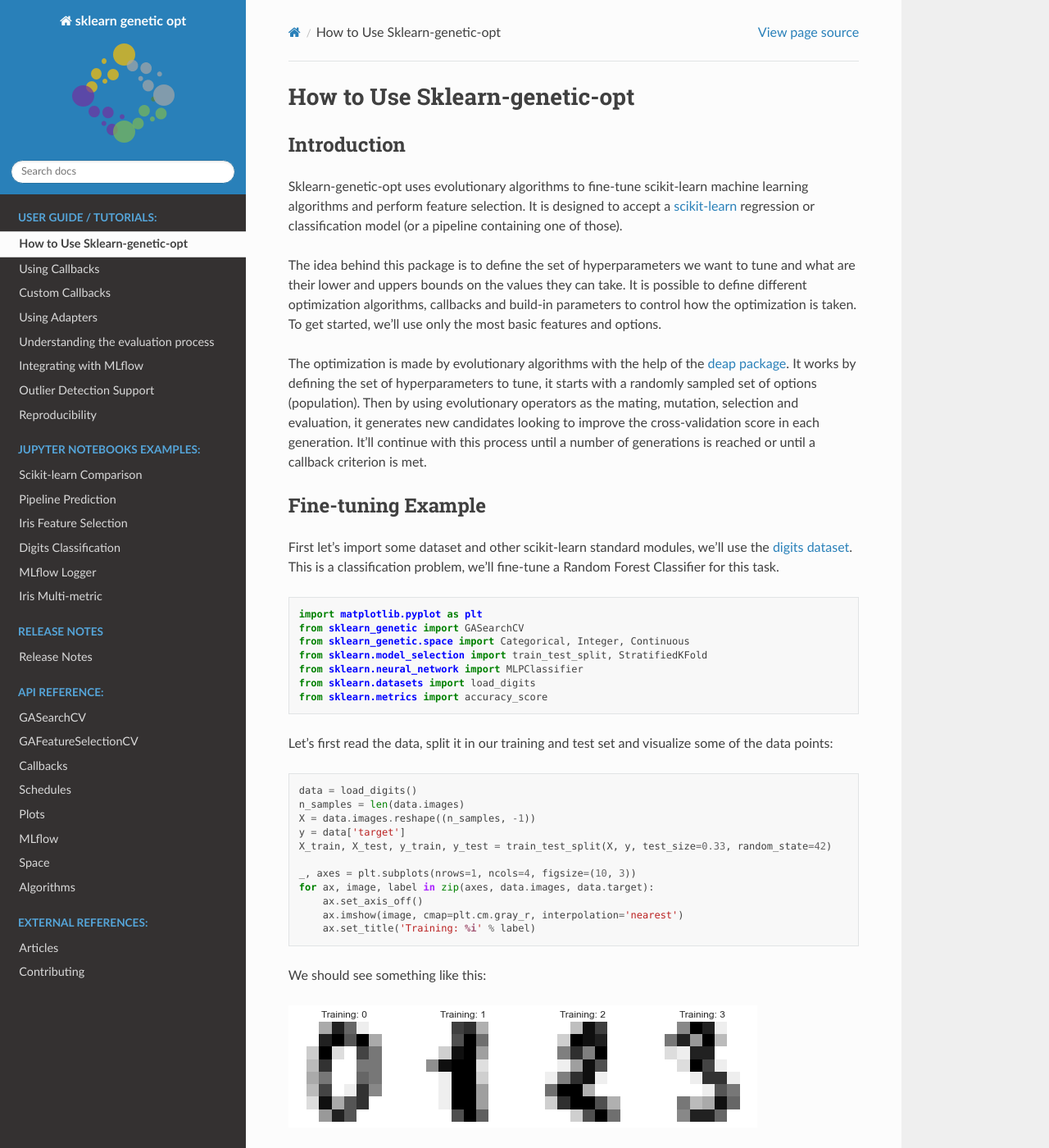
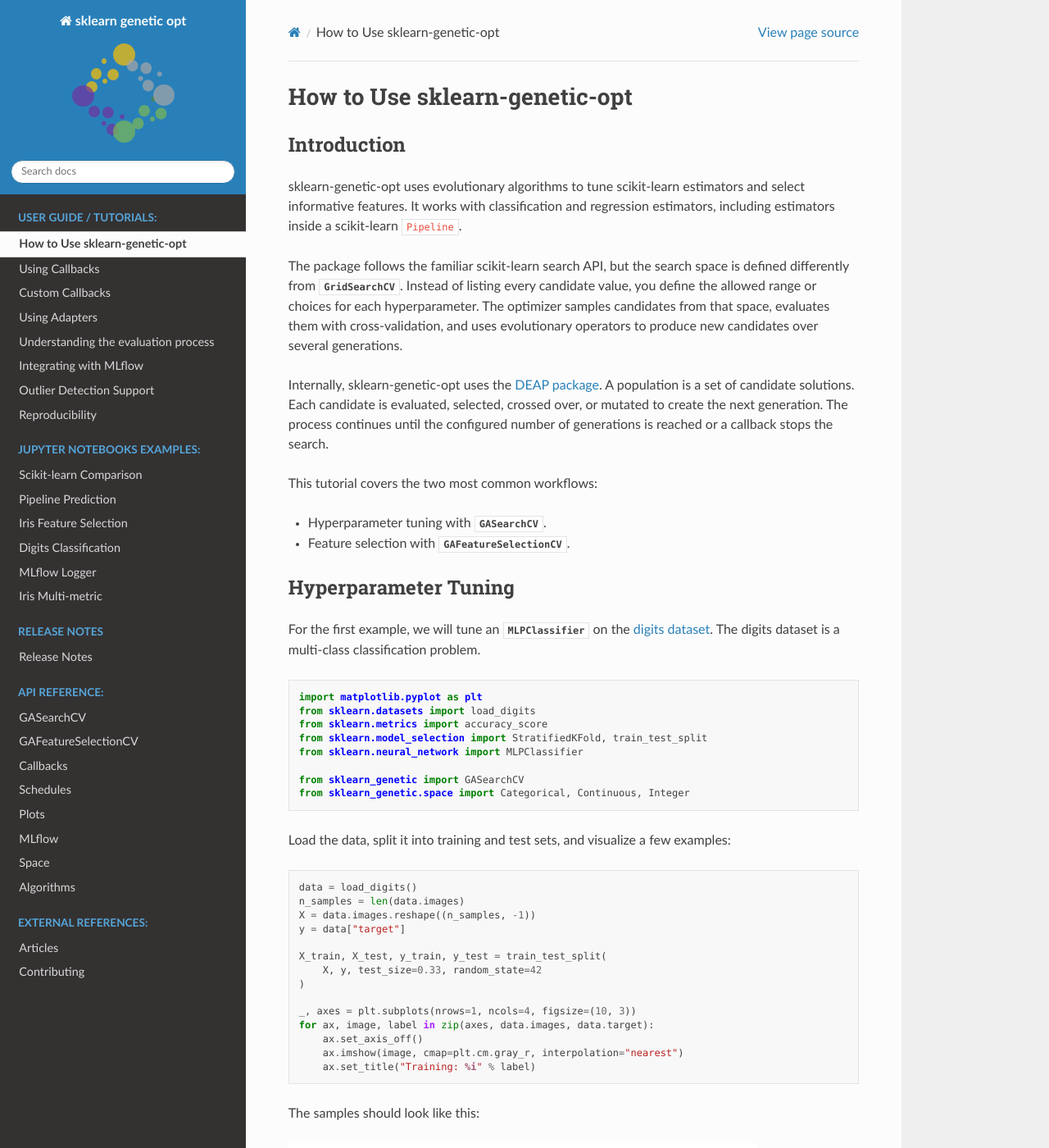
Before and after one commit to rodrigo-arenas/Sklearn-genetic-opt, a Sphinx documentation site: the page built from docs/tutorials/basic_usage.rst, in a window 1280 px wide and 1400 px high. Shown: the whole window at 82% size. Built offline with Sphinx 7.4.7 and the Read the Docs theme 3.1.0, drawn with Linux system fonts in a browser that asks for light colours; some of the changed text lies outside the part shown.

Commit message:
improve basic usage docs

```diff
--- a/docs/tutorials/basic_usage.rst
+++ b/docs/tutorials/basic_usage.rst
@@ -1,231 +1,240 @@
 .. _basic-usage:
 
-How to Use Sklearn-genetic-opt
+How to Use sklearn-genetic-opt
 ==============================
 
 Introduction
 ------------
 
-Sklearn-genetic-opt uses evolutionary algorithms to fine-tune scikit-learn machine learning algorithms
-and perform feature selection.
-It is designed to accept a `scikit-learn <http://scikit-learn.org/stable/index.html>`__
-regression or classification model (or a pipeline containing one of those).
+sklearn-genetic-opt uses evolutionary algorithms to tune scikit-learn
+estimators and select informative features. It works with classification and
+regression estimators, including estimators inside a scikit-learn
+``Pipeline``.
 
-The idea behind this package is to define the set of hyperparameters we want to tune and what are their
-lower and uppers bounds on the values they can take.
-It is possible to define different optimization algorithms, callbacks and build-in parameters to control how
-the optimization is taken.
-To get started, we'll use only the most basic features and options.
+The package follows the familiar scikit-learn search API, but the search space
+is defined differently from :class:`~sklearn.model_selection.GridSearchCV`.
+Instead of listing every candidate value, you define the allowed range or
+choices for each hyperparameter. The optimizer samples candidates from that
+space, evaluates them with cross-validation, and uses evolutionary operators to
+produce new candidates over several generations.
 
-The optimization is made by evolutionary algorithms with the help of the
-`deap package <https://deap.readthedocs.io/en/master/>`__.
-It works by defining the set of hyperparameters to tune, it starts with a randomly sampled set of options (population).
-Then by using evolutionary operators as the mating, mutation, selection and evaluation,
-it generates new candidates looking to improve the cross-validation score in each generation.
-It'll continue with this process until a number of generations is reached or until a callback criterion is met.
+Internally, sklearn-genetic-opt uses the
+`DEAP package <https://deap.readthedocs.io/en/master/>`__. A population is a
+set of candidate solutions. Each candidate is evaluated, selected, crossed over,
+or mutated to create the next generation. The process continues until the
+configured number of generations is reached or a callback stops the search.
 
-Fine-tuning Example
--------------------
+This tutorial covers the two most common workflows:
 
-First let's import some dataset and other scikit-learn standard modules, we'll use
-the `digits dataset <https://scikit-learn.org/stable/modules/generated/sklearn.datasets.load_digits.html>`__.
-This is a classification problem, we'll fine-tune a Random Forest Classifier for this task.
+- Hyperparameter tuning with :class:`~sklearn_genetic.GASearchCV`.
+- Feature selection with :class:`~sklearn_genetic.GAFeatureSelectionCV`.
+
+Hyperparameter Tuning
+---------------------
+
+For the first example, we will tune an
+:class:`~sklearn.neural_network.MLPClassifier` on the
+`digits dataset <https://scikit-learn.org/stable/modules/generated/sklearn.datasets.load_digits.html>`__.
+The digits dataset is a multi-class classification problem.
 
 .. code:: python3
 
     import matplotlib.pyplot as plt
-    from sklearn_genetic import GASearchCV
-    from sklearn_genetic.space import Categorical, Integer, Continuous
-    from sklearn.model_selection import train_test_split, StratifiedKFold
-    from sklearn.neural_network import MLPClassifier
     from sklearn.datasets import load_digits
     from sklearn.metrics import accuracy_score
+    from sklearn.model_selection import StratifiedKFold, train_test_split
+    from sklearn.neural_network import MLPClassifier
 
-Let's first read the data, split it in our training and test set and visualize some of the data points:
+    from sklearn_genetic import GASearchCV
+    from sklearn_genetic.space import Categorical, Continuous, Integer
+
+Load the data, split it into training and test sets, and visualize a few
+examples:
 
 .. code:: python3
 
    data = load_digits()
    n_samples = len(data.images)
    X = data.images.reshape((n_samples, -1))
-   y = data['target']
-   X_train, X_test, y_train, y_test = train_test_split(X, y, test_size=0.33, random_state=42)
+   y = data["target"]
+
+   X_train, X_test, y_train, y_test = train_test_split(
+       X, y, test_size=0.33, random_state=42
+   )
 
    _, axes = plt.subplots(nrows=1, ncols=4, figsize=(10, 3))
    for ax, image, label in zip(axes, data.images, data.target):
        ax.set_axis_off()
-       ax.imshow(image, cmap=plt.cm.gray_r, interpolation='nearest')
-       ax.set_title('Training: %i' % label)
+       ax.imshow(image, cmap=plt.cm.gray_r, interpolation="nearest")
+       ax.set_title("Training: %i" % label)
 
-We should see something like this:
+The samples should look like this:
 
 .. image:: ../images/basic_usage_digits_0.png
 
-Now, we must define our param_grid, similar to scikit-learn, which is a dictionary with the model's hyperparameters.
-The main difference with for example scikit-learn's GridSearchCV,
-is that we don't pre-define the values to use in the search,
-but rather, the boundaries of each parameter.
+Next, define the hyperparameter search space. The keys in ``param_grid`` must
+match valid estimator parameters. The values are search-space dimensions:
 
-So if we have a parameter named *'n_estimators'* we'll only tell to sklearn-genetic-opt, that is an integer value,
-and that we want to set a lower boundary of 100 and an upper boundary of 500, so the optimizer will set a value in this range.
-We must do this with all the hyperparameters we want to tune, like this:
+- :class:`~sklearn_genetic.space.Integer` samples integer values from a range.
+- :class:`~sklearn_genetic.space.Continuous` samples floating-point values from
+  a range.
+- :class:`~sklearn_genetic.space.Categorical` samples from a fixed list of
+  choices.
 
 .. code:: python3
 
-    # this library even performs well on weird ranges
-    # adjust this to better ranges for better results
-    param_grid = {'tol': Continuous(1e-2, 1e10, distribution='log-uniform'),
-                  'alpha': Continuous(1e-5, 2e-5),
-                  'activation': Categorical(['logistic', 'tanh']),
-                  'batch_size': Integer(300, 350)
-                 }
+    param_grid = {
+        "tol": Continuous(1e-2, 1e10, distribution="log-uniform"),
+        "alpha": Continuous(1e-5, 2e-5),
+        "activation": Categorical(["logistic", "tanh"]),
+        "batch_size": Integer(300, 350),
+    }
 
-Notice that in the case of *'boostrap'*, as it is a categorical variable, we do must define all its possible values.
-As well, in the 'min_weight_fraction_leaf', we used an additional parameter named distribution,
-this is useful to tell the optimizer from which data distribution it can sample some random values during the optimization.
+For example, ``batch_size`` can take any integer value from 300 to 350, while
+``activation`` must be either ``"logistic"`` or ``"tanh"``. The
+``distribution`` argument controls how random values are sampled from a
+dimension. A log-uniform distribution is useful when a parameter spans several
+orders of magnitude.
 
-Now, we are ready to set the GASearchCV, its the object that will allow us to run the fitting process using evolutionary algorithms
-It has several options that we can use, for this first example, we'll keep it very simple:
+Now create the estimator and the cross-validation strategy:
 
 .. code:: python3
 
-    # The base classifier to tune
     clf = MLPClassifier(hidden_layer_sizes=(50, 30))
 
-    # Our cross-validation strategy (it could be just an int)
-    cv = StratifiedKFold(n_splits=3, shuffle=True)
+    cv = StratifiedKFold(n_splits=3, shuffle=True, random_state=42)
 
-    # The main class from sklearn-genetic-opt
-    evolved_estimator = GASearchCV(estimator=clf,
-                                  cv=cv,
-                                  scoring='accuracy',
-                                  param_grid=param_grid,
-                                  n_jobs=-1,
-                                  verbose=True,
-                                  population_size=10,
-                                  generations=20)
+    evolved_estimator = GASearchCV(
+        estimator=clf,
+        cv=cv,
+        scoring="accuracy",
+        param_grid=param_grid,
+        n_jobs=-1,
+        verbose=True,
+        population_size=10,
+        generations=20,
+    )
 
-So now the setup is ready, note that are other parameters that can be specified in GASearchCV,
-the ones we used, are equivalents to the meaning in scikit-learn, besides the one already explained,
-is worth mentioning that the "metric" is going to be used as the optimization variable,
-so the algorithm will try to find the set of parameters that maximizes this metric.
+Most arguments have the same meaning as in scikit-learn search estimators:
+``cv`` controls the validation strategy, ``scoring`` controls the metric, and
+``n_jobs`` controls parallel execution. The genetic-search-specific arguments
+``population_size`` and ``generations`` determine how many candidate solutions
+are explored.
 
-We are ready to run the optimization routine:
+Run the optimization:
 
 .. code:: python3
 
-    # Train and optimize the estimator
-   evolved_estimator.fit(X_train, y_train)
+    evolved_estimator.fit(X_train, y_train)
 
-
-During the training process, you should see a log like this:
+During training, you should see a generation-by-generation log:
 
 .. image:: ../images/basic_usage_train_log_1.jpeg
 
-This log, shows us the metrics obtained in each iteration (generation), this is what each entry means:
+Each row summarizes one generation:
 
-* **gen:** The number of the generation
-* **nevals:** How many individuals are there in this generation
-* **fitness:** The average score metric in the cross-validation (validation set).
-  In this case, the average accuracy across the folds of all the hyperparameters sets.
-* **fitness_std:** The standard deviation of the cross-validations accuracy.
-* **fitness_max:** The maximum individual score of all the models in this generation.
-* **fitness_min:** The minimum individual score of all the models in this generation.
+* **gen:** generation number.
+* **nevals:** number of evaluated individuals in the generation.
+* **fitness:** average cross-validation score for the generation.
+* **fitness_std:** standard deviation of the cross-validation scores.
+* **fitness_max:** best individual score in the generation.
+* **fitness_min:** worst individual score in the generation.
 
-After fitting the model, we have some extra methods to use the model right away.
-It will use by default the best set of hyperparameters it found, based on the cross-validation score:
+After fitting, ``GASearchCV`` behaves like a fitted scikit-learn estimator. It
+uses the best hyperparameters found during the search:
 
 .. code:: python3
 
-    # Best parameters found
     print(evolved_estimator.best_params_)
-    # Use the model fitted with the best parameters
+
     y_predict_ga = evolved_estimator.predict(X_test)
     print(accuracy_score(y_test, y_predict_ga))
 
-In this case, we got an accuracy score in the test set of 0.96
+In this run, the test accuracy was approximately 0.96.
 
 .. code:: python3
+
     y_predict_ga = evolved_estimator.predict(X_test)
     accuracy_score(y_test, y_predict_ga)
 
 .. image:: ../images/basic_usage_accuracy_2.jpeg
 
 .. code:: python3
+
     evolved_estimator.best_params_
 
 .. image:: ../images/basic_usage_params_0.jpeg
 
-Now, let's use a couple more functions available in the package.
-The first one will help us to see the evolution of our metric over the generations
+You can also inspect the optimization process. The
+:func:`~sklearn_genetic.plots.plot_fitness_evolution` helper shows how the
+fitness score changed over generations:
 
 .. code:: python3
 
     from sklearn_genetic.plots import plot_fitness_evolution
+
     plot_fitness_evolution(evolved_estimator)
     plt.show()
 
 .. image:: ../images/basic_usage_fitness_plot_3.png
 
-At last, we can check the property called ``evolved_estimator.logbook``,
-this is a DEAP's logbook which stores all the results of every individual fitted model.
-sklearn-genetic-opt comes with a plot function to analyze this log:
+The ``evolved_estimator.logbook`` attribute stores the results generated during
+the search. You can use :func:`~sklearn_genetic.plots.plot_search_space` to see
+which hyperparameter values were sampled:
 
 .. code:: python3
 
     from sklearn_genetic.plots import plot_search_space
-    plot_search_space(evolved_estimator, features=['tol', 'batch_size', 'alpha'])
+
+    plot_search_space(evolved_estimator, features=["tol", "batch_size", "alpha"])
     plt.show()
 
 .. image:: ../images/basic_usage_plot_space_4.png
 
-What this plot shows us, is the distribution of the sampled values for each hyperparameter.
-We can see for example in the *'tol'* that the algorithm mostly sampled very small values
-(this range would have to be adjusted in a second iteration). You can also check every single
-combination of variables and the contour plot that represents the sampled values.
+In this plot, each axis represents a sampled hyperparameter value. For example,
+the ``tol`` range is intentionally broad in this tutorial, and the plot can help
+you decide whether to narrow that range in a second search.
 
+Feature Selection
+-----------------
 
-Feature Selection Example
--------------------------
-
-For this example, we are going to use the well-known Iris dataset, it's a classification problem with four features.
-We are also going to simulate some random noise to represent non-important features:
+For the second example, we will use the Iris dataset and add random noise
+features. The goal is to recover a useful subset of features while ignoring the
+noise.
 
 .. code:: python3
 
     import matplotlib.pyplot as plt
+    import numpy as np
+    from sklearn.datasets import load_iris
+    from sklearn.metrics import accuracy_score
+    from sklearn.model_selection import train_test_split
+    from sklearn.svm import SVC
+
     from sklearn_genetic import GAFeatureSelectionCV
     from sklearn_genetic.plots import plot_fitness_evolution
-    from sklearn.model_selection import train_test_split, StratifiedKFold
-    from sklearn.svm import SVC
-    from sklearn.datasets import load_iris
-    from sklearn.metrics import accuracy_score
-    import numpy as np
 
     data = load_iris()
     X, y = data["data"], data["target"]
 
     noise = np.random.uniform(0, 10, size=(X.shape[0], 10))
-
     X = np.hstack((X, noise))
 
-    X_train, X_test, y_train, y_test = train_test_split(X, y, test_size=0.33, random_state=0)
+    X_train, X_test, y_train, y_test = train_test_split(
+        X, y, test_size=0.33, random_state=0
+    )
 
-This should give us 10 extra noisy features with our train and test set.
+The resulting dataset contains the original Iris features plus 10 noisy
+features.
 
-Now we can create the GAFeatureSelectionCV object, it's very similar to the GASearchCV and they share
-most of the parameters, the main difference is GAFeatureSelectionCV doesn't run hyperparameters optimization
-thus the param_grid parameter it's not available, and the estimator should be defined with its hyperparameters.
-
-The way the feature selection is performed is by creating models with a subsample of features
-and evaluate its cv-score, the way the subsets are created is by using the available evolutionary algorithms.
-It also tries to minimize the number of selected features, so it's a multi-objective optimization.
-
-Let's create the feature selection object, the estimator we're going to use is a SVM:
+``GAFeatureSelectionCV`` is similar to ``GASearchCV``, but it does not optimize
+hyperparameters. Instead, it evaluates subsets of columns and tries to maximize
+the cross-validation score while selecting a compact feature set. The estimator
+should already be configured with the hyperparameters you want to use.
 
 .. code:: python3
 
-    clf = SVC(gamma='auto')
+    clf = SVC(gamma="auto")
 
     evolved_estimator = GAFeatureSelectionCV(
         estimator=clf,
@@ -239,49 +248,45 @@
         elitism=True,
     )
 
-We are ready to run the optimization routine:
+Run the feature-selection search:
 
 .. code:: python3
 
-    # Train and select the features
     evolved_estimator.fit(X_train, y_train)
 
-During the training, the same log format is displayed as before:
+During training, the same log format is displayed:
 
 .. image:: ../images/basic_usage_train_log_5.PNG
 
-After fitting the model, we have some extra methods to use the model right away. It will use by default the best set of
-features it found, remember as the algorithm used only a subset, once you use method as `predict`, `predict_proba`,etc
-only the ``support_`` features will be used on those methods
+After fitting, ``GAFeatureSelectionCV`` also behaves like a scikit-learn
+estimator. Prediction methods such as ``predict`` and ``predict_proba`` use only
+the selected columns.
 
 .. code:: python3
 
     features = evolved_estimator.support_
 
-    # Predict only with the subset of selected features
     y_predict_ga = evolved_estimator.predict(X_test)
     accuracy = accuracy_score(y_test, y_predict_ga)
 
 .. image:: ../images/basic_usage_accuracy_6.PNG
 
-In this case, we got an accuracy score in the test set of 0.98.
+In this run, the test accuracy was approximately 0.98.
 
-Notice that the ``support_`` is a vector of bool values, each
-position represents the index of the feature (column) and the value indicates
-if that features was selected (True) or not (False) by the algorithm.
-In this example, the algorithm, discarded all the noisy random variables we created
-and selected the original variables.
+The ``support_`` attribute is a boolean mask. Each position corresponds to a
+column in the input data: ``True`` means the feature was selected, and ``False``
+means it was discarded. In this example, the optimizer selected the informative
+Iris features and ignored the random noise features.
 
-We can also plot the fitness evolution:
+You can plot the fitness evolution for the feature-selection search too:
 
 .. code:: python3
 
-    from sklearn_genetic.plots import plot_fitness_evolution
     plot_fitness_evolution(evolved_estimator)
     plt.show()
 
 .. image:: ../images/basic_usage_fitness_plot_7.PNG
 
-This concludes our introduction to the basic sklearn-genetic-opt usage.
-Further tutorials will cover the GASearchCV and GAFeatureSelectionCV parameters, callbacks,
-different optimization algorithms and more advanced use cases.
+This concludes the basic sklearn-genetic-opt workflow. The next tutorials cover
+callbacks, custom callbacks, schedulers, reproducibility, MLflow integration,
+outlier detection, and cross-validation behavior in more detail.
--- a/sklearn_genetic/_version.py
+++ b/sklearn_genetic/_version.py
@@ -1 +1 @@
-__version__ = "0.12.0"
+__version__ = "0.13.0dev"
```
